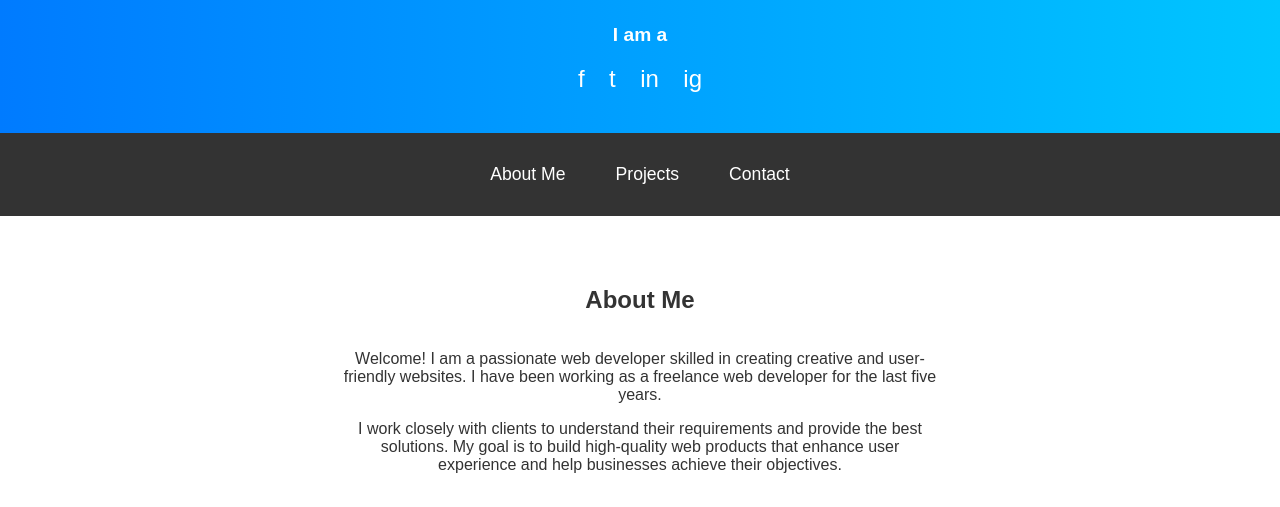
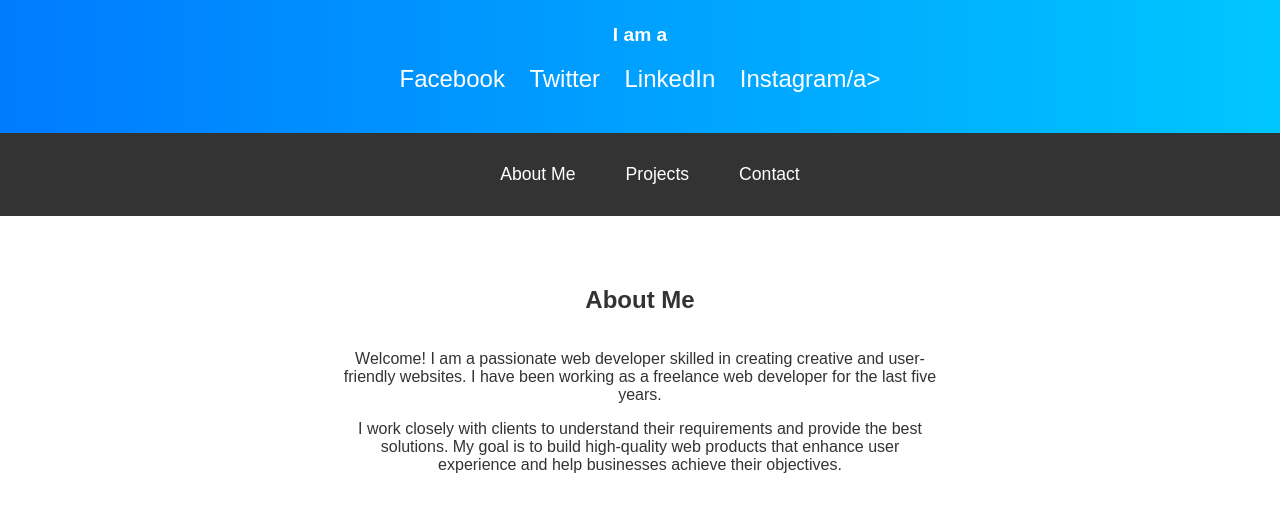
Before and after one commit to satukumar89/Sk-setu-Kumar, a plain HTML site: page index.html in a window 1280 px wide. Shown: the part 262-769 px from the top of the page. Drawn offline with Linux system fonts and the light colour scheme.

Commit message:
Update index.html

```diff
--- a/index.html
+++ b/index.html
@@ -15,10 +15,10 @@
             <h1>SETU KUMER</h1>
             <p class="designation">I am a </p>
             <div class="social-links">
-                <a href="https://www.facebook.com/share/18mY6m8nVS/" title="Facebook">f</a>
-                <a href="#" title="Twitter">t</a>
-                <a href="#" title="LinkedIn">in</a>
-                <a href="#" title="Instagram">ig</a>
+                <a href="https://www.facebook.com/share/18mY6m8nVS/" title="Facebook">Facebook</a>
+                <a href="#" title="Twitter">Twitter</a>
+                <a href="#" title="LinkedIn">LinkedIn</a>
+                <a href="#" title="Instagram">Instagram/a>
             </div>
         </div>
     </header>
```
